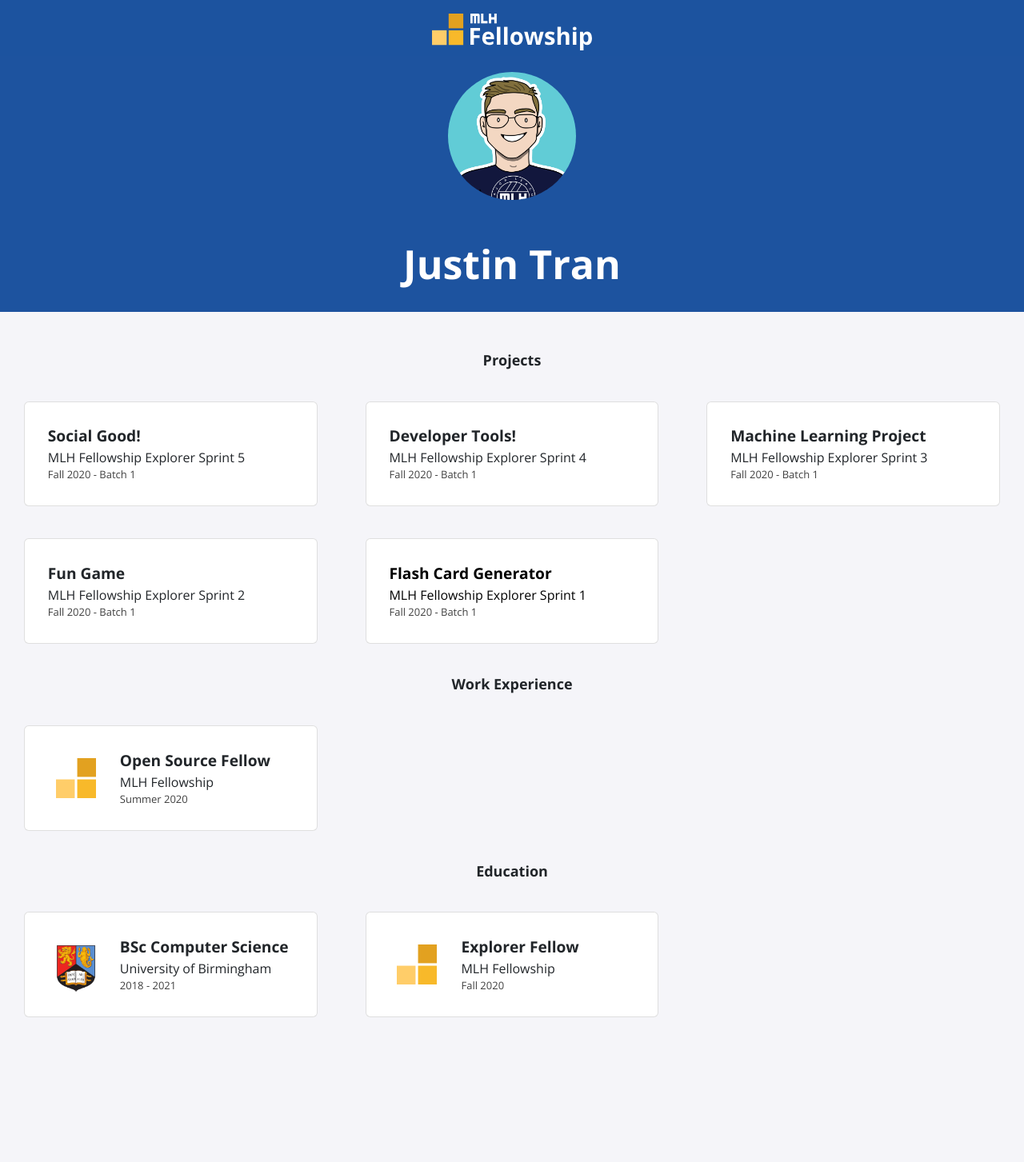
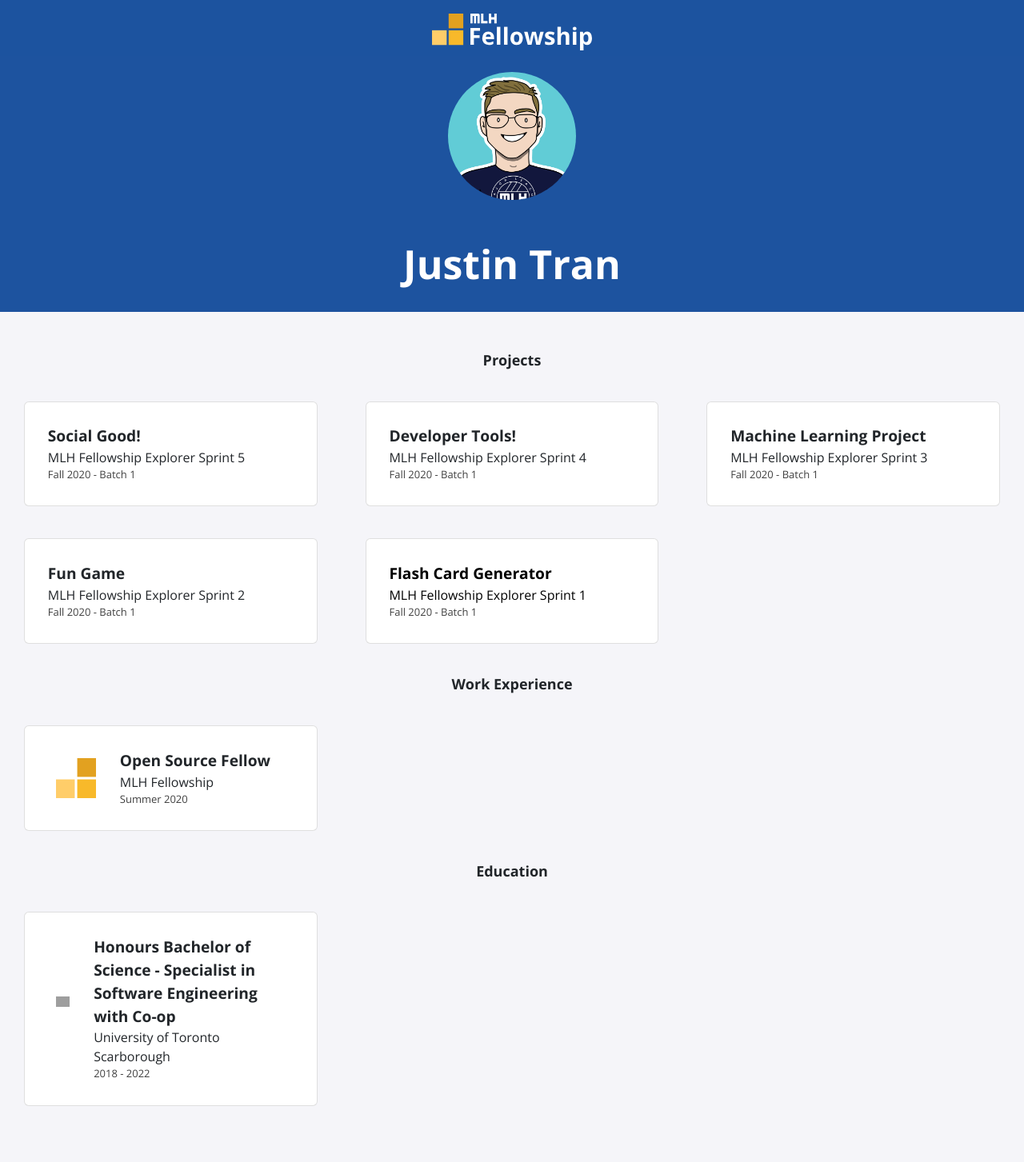
Before and after one commit to DapperQuokka/DapperQuokka.github.io, a Jekyll site: the page built from index.html, in a window 1280 px wide. Shown: the whole page at 80% size. Built offline with Jekyll 4.4.1, drawn with Linux system fonts in a browser that asks for light colours; nearby versions of some CDN libraries; before the commit the page ends 1342 px from its top, so only the background shows below that; grey boxes are pictures that could not be loaded.

Commit message:
Updated Education section on education.yml

```diff
--- a/_data/education.yml
+++ b/_data/education.yml
@@ -1,9 +1,4 @@
-- course: BSc Computer Science
-  institute: University of Birmingham
-  dates: 2018 - 2021
-  logo: uob.png
-
-- course: Explorer Fellow
-  institute: MLH Fellowship
-  dates: Fall 2020
-  logo: fellowship.svg
+- course: Honours Bachelor of Science - Specialist in Software Engineering with Co-op
+  institute: University of Toronto Scarborough
+  dates: 2018 - 2022
+  logo: utsc.jpeg
```
